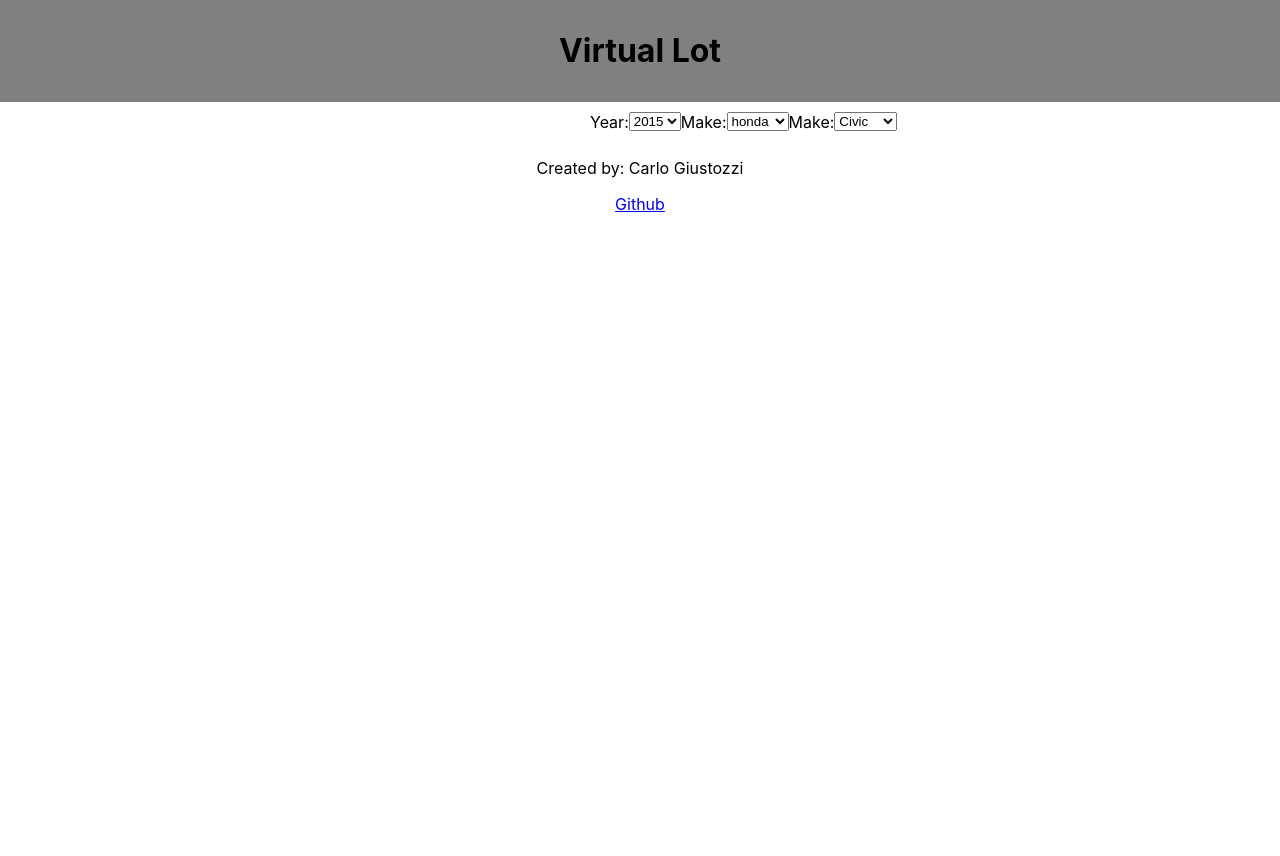
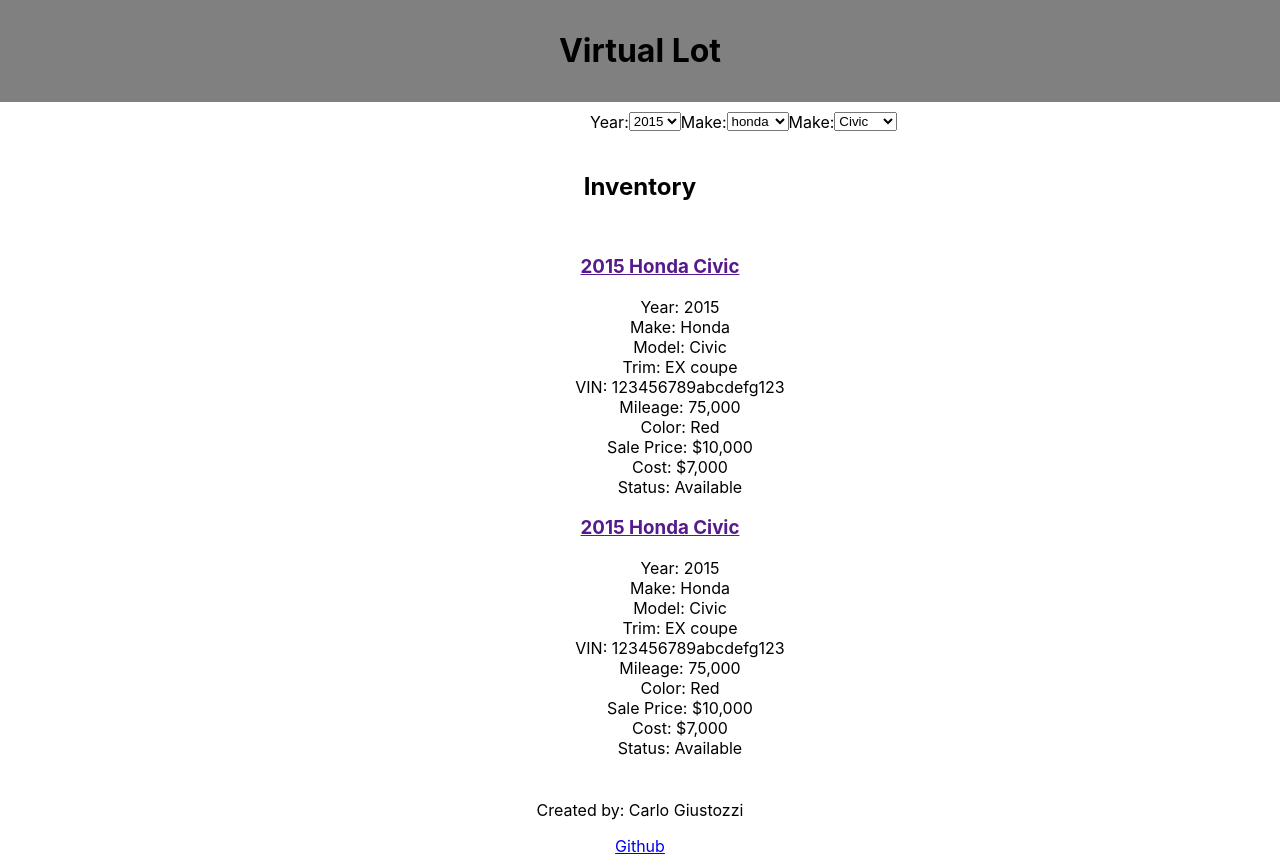
Before and after one commit to carlog1118/virtual-lot, a React (Create React App) app: page /main in a window 1280 px wide. Before the commit the page ends 800 px from the top, so only its background shows below. Built offline with nearby package versions, Linux system fonts and the light colour scheme.

Commit message:
added MainList and ListItem w/ placeholder data

```diff
--- a/src/Components/MainPage/FilterBar/FilterBar.js
+++ b/src/Components/MainPage/FilterBar/FilterBar.js
@@ -4,19 +4,19 @@ import './FilterBar.css';
 class FilterBar extends Component {
   render(){
     return <>
-      <section class="filter-section">
+      <section >
         <form>
-          <label for="year">Year:</label>
+          <label htmlFor="year">Year:</label>
           <select id="year" name="year">
             <option value="2015">2015</option>
             <option value="2017">2017</option>
           </select>
-          <label for="make">Make:</label>
+          <label htmlFor="make">Make:</label>
           <select id="make" name="mear">
             <option value="honda">honda</option>
             <option value="toyota">Toyota</option>
           </select>
-          <label for="make">Make:</label>
+          <label htmlFor="make">Make:</label>
           <select id="make" name="make">
             <option value="civic">Civic</option>
             <option value="avalon">Avalon</option>
--- /dev/null
+++ b/src/Components/MainPage/MainList/ListItem/ListItem.js
@@ -0,0 +1,26 @@
+import React, { Component } from 'react';
+import './ListItem.css';
+
+class ListItem extends Component {
+  render(){
+    return <>
+        <li className="list-item">
+          <a href=""><h3>2015 Honda Civic</h3></a>
+          <ul>
+            <li>Year: 2015</li>
+            <li>Make: Honda</li>
+            <li>Model: Civic</li>
+            <li>Trim: EX coupe</li>
+            <li>VIN: 123456789abcdefg123</li>
+            <li>Mileage: 75,000</li>
+            <li>Color: Red</li>
+            <li>Sale Price: $10,000</li>
+            <li>Cost: $7,000</li>
+            <li>Status: Available</li>
+          </ul>
+      </li>
+    </>
+  }
+}
+
+export default ListItem;
--- /dev/null
+++ b/src/Components/MainPage/MainList/MainList.css
@@ -0,0 +1,3 @@
+section {
+    text-align: center;
+}
--- /dev/null
+++ b/src/Components/MainPage/MainList/MainList.js
@@ -0,0 +1,19 @@
+import React, { Component } from 'react';
+import ListItem from './ListItem/ListItem';
+import './MainList.css';
+
+class MainList extends Component {
+  render(){
+    return <>
+      <section>
+        <h2>Inventory</h2>
+        <ul>
+            <ListItem/>
+            <ListItem/>
+        </ul>
+      </section>
+    </>
+  }
+}
+
+export default MainList;
--- a/src/Components/MainPage/MainPage.js
+++ b/src/Components/MainPage/MainPage.js
@@ -1,11 +1,14 @@
 import React, { Component } from 'react';
 import FilterBar from './FilterBar/FilterBar';
+import MainList from './MainList/MainList';
+
 
 
 class MainPage extends Component {
   render(){
     return <>
     <FilterBar/>
+    <MainList/>
     </>
   }
 }
```
Also changed, not shown: src/Components/MainPage/MainList/ListItem/ListItem.css (added).
